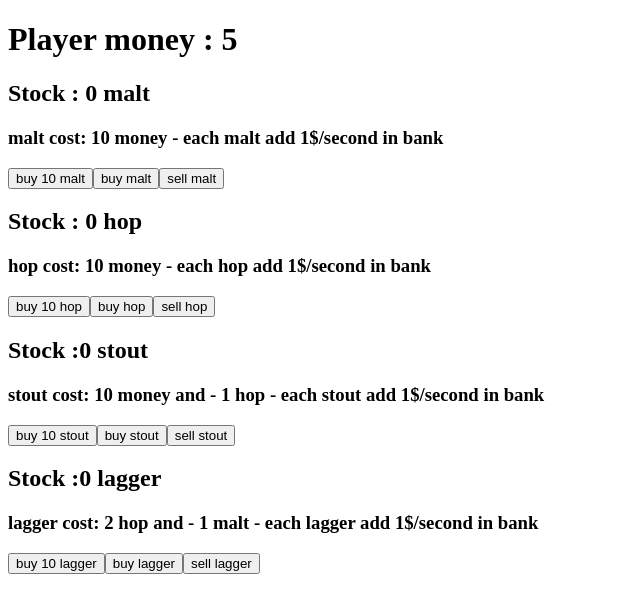
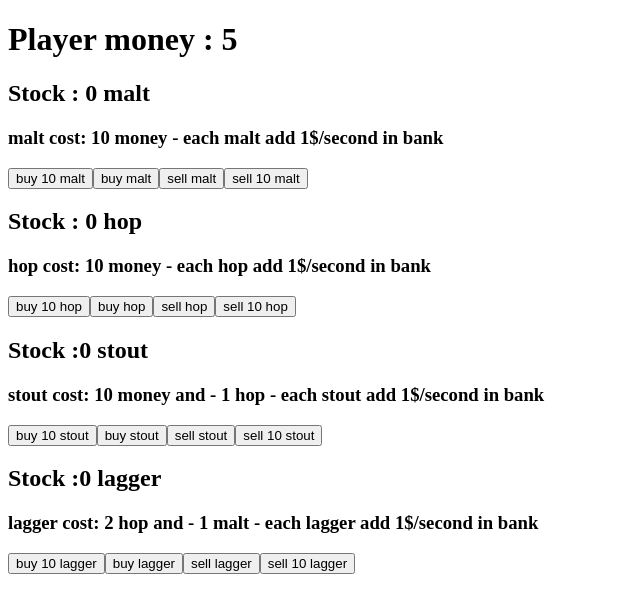
Before and after one commit to emmanuel-franc/beerclick, an Angular app: page / in a window 1280 px wide. Shown: the top 612 px of the page, without its empty margins (0-640 px from the left). Built offline with nearby package versions, Linux system fonts and the light colour scheme.

Commit message:
added button sell x10

```diff
--- a/src/app/components/item/item.component.html
+++ b/src/app/components/item/item.component.html
@@ -4,3 +4,4 @@
 <button type="button" (click)="buy(item, 10)">buy 10 {{item.name}}</button>
 <button type="button" (click)="buy(item)">buy {{item.name}}</button>
 <button type="button" (click)="sell(item)">sell {{item.name}}</button>
+<button type="button" (click)="sell(item, 10)">sell 10 {{item.name}}</button>
--- a/src/app/components/item/item.component.ts
+++ b/src/app/components/item/item.component.ts
@@ -15,14 +15,13 @@ export class ItemComponent {
   @Input() item: Consumable | Beer;
 
   constructor() {
-
   }
 
   isBuyable(item, multiplicator: number = 1): boolean {
     let buyable = true; // Item is true by default because ALL cost must be buyable
 
     item.forEach((cost)=> {
-      if((cost.qty * multiplicator) > cost.type.qty) {
+      if((cost.qty * multiplicator) >= cost.type.qty) {
         buyable = false; // If not buyable, set variable to false (see line 21)
       }
     });
@@ -31,24 +30,24 @@ export class ItemComponent {
   }
 
   buy(item, multiplicator: number = 1): void { // multiplicator default value = 1 (same as if statement)
-    if(this.isBuyable(item.cost)) {
+    if(this.isBuyable(item.cost, multiplicator)) {
       item.cost.forEach((cost) => {
         cost.type.qty -= (cost.qty * multiplicator);
       });
 
-      item.qty += 1;
+      item.qty += 1 * multiplicator;
     }
   }
 
-  sell(item): void {
-    if(item.qty > 0) {
+  sell(item, multiplicator: number = 1): void {
+    if(item.qty * multiplicator > 0) {
       // Remove one from the item
-      item.qty -= 1;
+      item.qty -= (1 * multiplicator);
 
       // Add X% of the item cost, to the stock
       item.cost.forEach((cost) => {
         if(cost.type.name == "money") {
-          cost.type.qty += (cost.qty / 2);
+          cost.type.qty += (cost.qty * multiplicator) / 2;
         }
       });
     }
```
